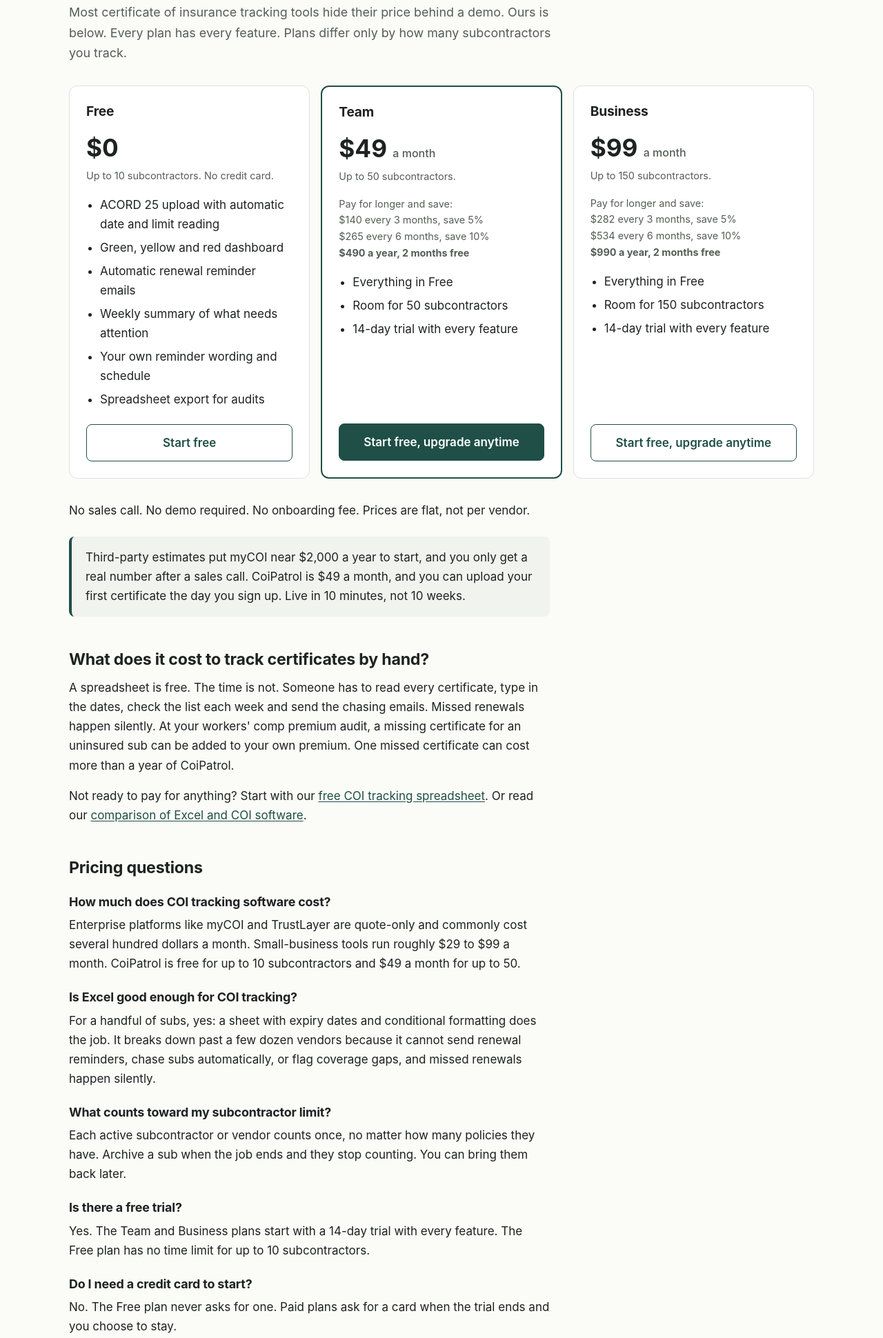
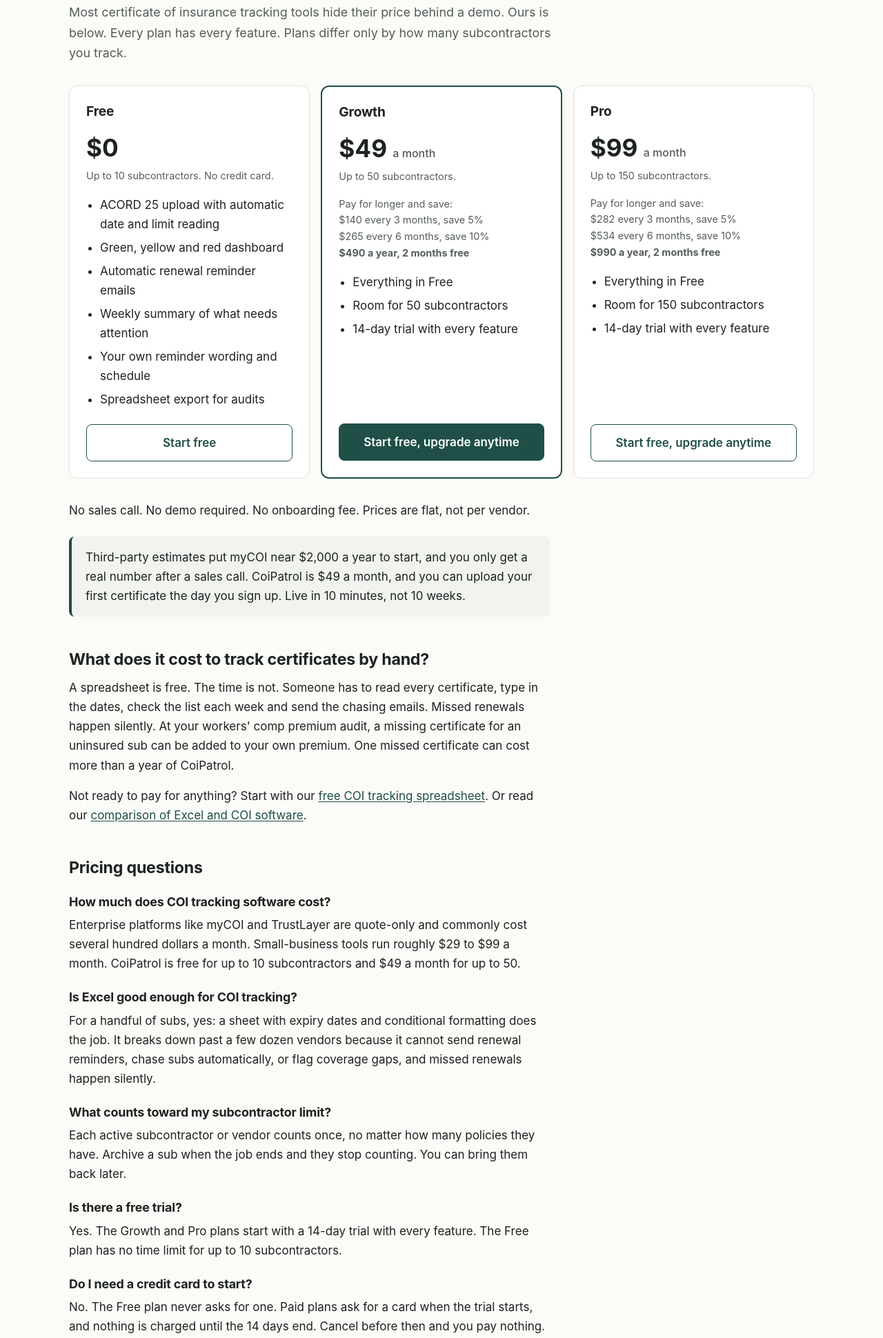
Before and after one commit to aminafara123/coipatrol-site, a plain HTML site: page pricing/index.html in a window 1280 px wide. Shown: the part 169-2109 px from the top of the page at 69% size. Drawn offline with Linux system fonts and the light colour scheme.

Commit message:
Pricing: plan names Growth and Pro, card-at-trial-start wording

```diff
--- a/pricing/index.html
+++ b/pricing/index.html
@@ -162,7 +162,7 @@
       <a class="btn light" href="https://app.coipatrol.com/register">Start free</a>
     </div>
     <div class="plan featured">
-      <h2>Team</h2>
+      <h2>Growth</h2>
       <p class="price">$49 <small>a month</small></p>
       <p class="small">Up to 50 subcontractors.</p>
       <p class="small">Pay for longer and save:<br>$140 every 3 months, save 5%<br>$265 every 6 months, save 10%<br><strong>$490 a year, 2 months free</strong></p>
@@ -174,7 +174,7 @@
       <a class="btn" href="https://app.coipatrol.com/register">Start free, upgrade anytime</a>
     </div>
     <div class="plan">
-      <h2>Business</h2>
+      <h2>Pro</h2>
       <p class="price">$99 <small>a month</small></p>
       <p class="small">Up to 150 subcontractors.</p>
       <p class="small">Pay for longer and save:<br>$282 every 3 months, save 5%<br>$534 every 6 months, save 10%<br><strong>$990 a year, 2 months free</strong></p>
@@ -205,9 +205,9 @@
     <h3>What counts toward my subcontractor limit?</h3>
     <p>Each active subcontractor or vendor counts once, no matter how many policies they have. Archive a sub when the job ends and they stop counting. You can bring them back later.</p>
     <h3>Is there a free trial?</h3>
-    <p>Yes. The Team and Business plans start with a 14-day trial with every feature. The Free plan has no time limit for up to 10 subcontractors.</p>
+    <p>Yes. The Growth and Pro plans start with a 14-day trial with every feature. The Free plan has no time limit for up to 10 subcontractors.</p>
     <h3>Do I need a credit card to start?</h3>
-    <p>No. The Free plan never asks for one. Paid plans ask for a card when the trial ends and you choose to stay.</p>
+    <p>No. The Free plan never asks for one. Paid plans ask for a card when the trial starts, and nothing is charged until the 14 days end. Cancel before then and you pay nothing.</p>
     <h3>Can I cancel any time?</h3>
     <p>Yes. Monthly plans stop at the end of the month you cancel in. You can export all your data to a spreadsheet before you go.</p>
     <h3>What if I have more than 150 subcontractors?</h3>
```
